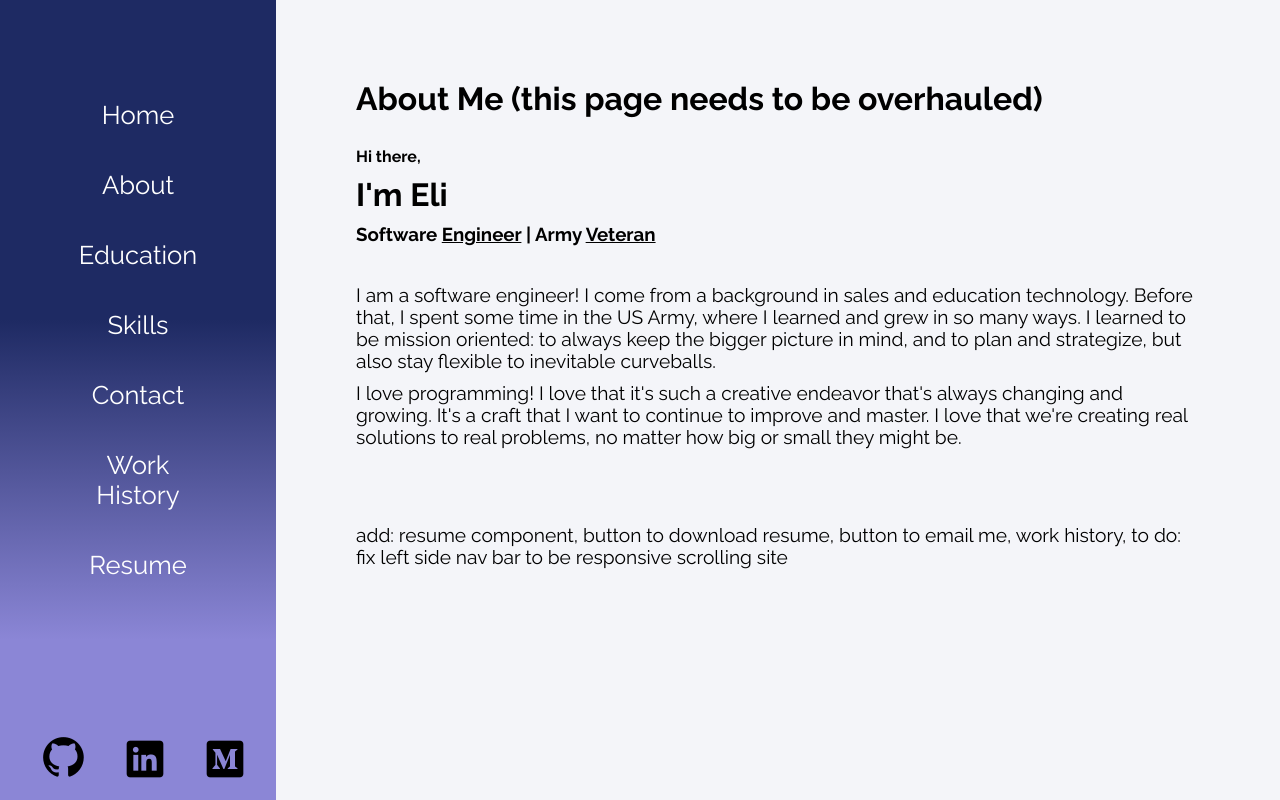
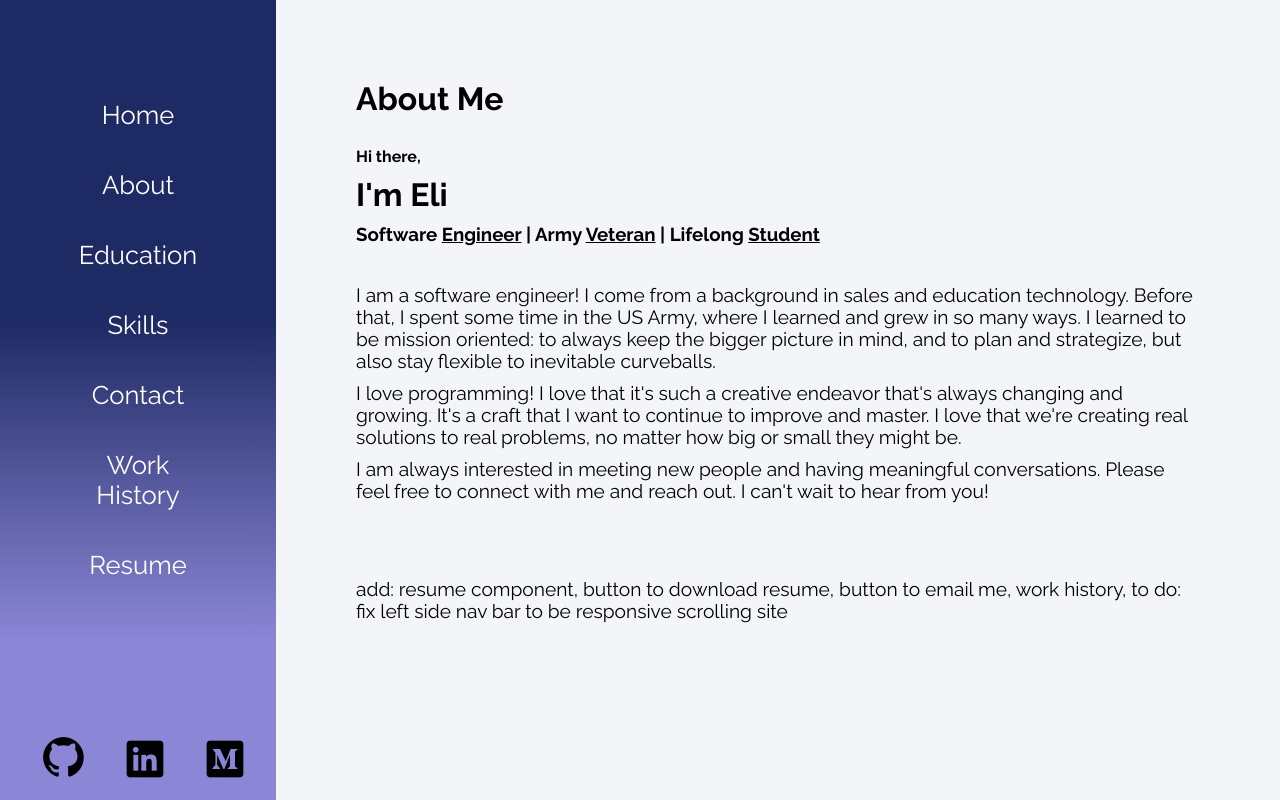
Before and after one commit to eliskim27/eliskim27.github.io, a React (Create React App) app: page /about in a window 1280 px wide. Built offline with nearby package versions, Linux system fonts and the light colour scheme.

Commit message:
about me completed bio

```diff
--- a/src/contents/About.js
+++ b/src/contents/About.js
@@ -4,10 +4,14 @@ class About extends Component {
     render() {
         return (
             <div className="condiv">
-                <h1 className="subtopic">About Me (this page needs to be overhauled)</h1>
+                <h1 className="subtopic">About Me</h1>
                 <h4>Hi there,</h4>
                 <h1>I'm Eli</h1>
-                <h3>Software <u>Engineer</u> | Army <u>Veteran</u></h3>
+                <h3>
+                    Software <u>Engineer</u> |
+                    Army <u>Veteran</u> |
+                    Lifelong <u>Student</u>
+                </h3>
                 <br></br>
                 <p>
                     I am a software engineer!
@@ -23,6 +27,11 @@ class About extends Component {
                     I love that we're creating real solutions to real problems,
                     no matter how big or small they might be.
                 </p>
+                <p>
+                    I am always interested in meeting new people and having meaningful conversations.
+                    Please feel free to connect with me and reach out. I can't wait to hear from you!
+                </p>
+
                 <p>
                 <br/><br/><br/>
                     add:
--- a/src/contents/Home.js
+++ b/src/contents/Home.js
@@ -33,7 +33,8 @@ class Home extends Component {
                             " a software engineer!",
                             " a progammer!",
                             " a lifelong learner!",
-                            " eager to meet you!"
+                            " eager to meet you!",
+                            "ADD MORE TITLES/DESCRIPTORS/CUTSIE THINGS"
                         ]}
                         speed={70}
                         eraseDelay={500}
```
